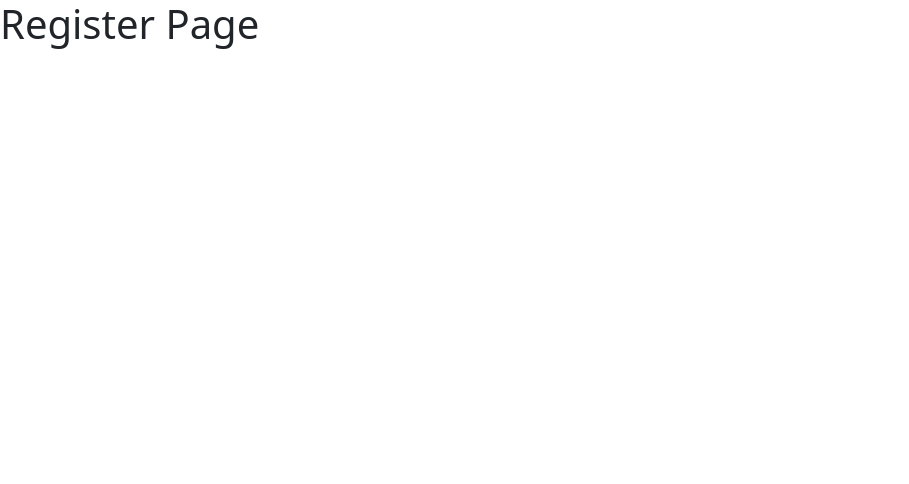
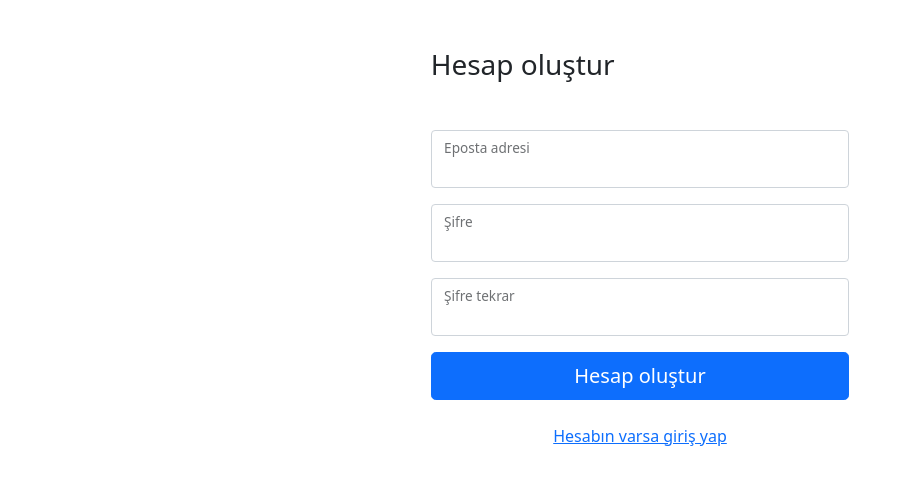
Before and after one commit to hamdiituu/task-manager-with-react, a React (Create React App) app: page /register in a window 1280 px wide. Shown: the top 484 px of the page, without its empty margins (0-909 px from the left). Built offline with nearby package versions, Linux system fonts and the light colour scheme.

Commit message:
login and register page add

```diff
--- a/src/App.js
+++ b/src/App.js
@@ -1,7 +1,7 @@
 import Router from "./router";
 function App() {
   return (
-    <div>
+    <div className="container-fluid">
       <Router />
     </div>
   );
--- a/src/pages/Login/Login.jsx
+++ b/src/pages/Login/Login.jsx
@@ -1,5 +1,44 @@
+import { Link } from "react-router-dom";
+
 function Login(params) {
-  return <h1>Login Page</h1>;
+  return (
+    <div className="col-12">
+      <div className="row mt-5">
+        <div class="d-flex justify-content-center">
+          <div class="col-4">
+            <main class="form-signin">
+              <form>
+                <h1 class="h3 mb-5 fw-light">Giriş yap</h1>
+
+                <div class="form-floating mb-3">
+                  <input type="email" class="form-control" />
+                  <label for="floatingInput">Eposta Adresi</label>
+                </div>
+                <div class="form-floating">
+                  <input type="password" class="form-control" />
+                  <label for="floatingPassword">Şifre</label>
+                </div>
+
+                <div class="checkbox mb-3 mt-3">
+                  <label>
+                    <input type="checkbox" value="remember-me" /> Beni hatırla
+                  </label>
+                </div>
+                <button class="w-100 btn btn-lg btn-primary" type="submit">
+                  Giriş yap
+                </button>
+              </form>
+              <div className="text-center mt-4">
+                <Link to={"/register"}>
+                  <a>Hesabın yoksa hesap oluştur</a>
+                </Link>
+              </div>
+            </main>
+          </div>
+        </div>
+      </div>
+    </div>
+  );
 }
 
 export default Login;
--- a/src/pages/Register/Register.jsx
+++ b/src/pages/Register/Register.jsx
@@ -1,5 +1,44 @@
+import { Link } from "react-router-dom";
+
 function Register(params) {
-  return <h1>Register Page</h1>;
+  return (
+    <div className="col-12">
+      <div className="row mt-5">
+        <div class="d-flex justify-content-center">
+          <div class="col-4">
+            <main class="form-signin">
+              <form>
+                <h1 class="h3 mb-5 fw-light">Hesap oluştur</h1>
+
+                <div class="form-floating mb-3">
+                  <input type="email" class="form-control" />
+                  <label for="floatingInput">Eposta adresi</label>
+                </div>
+                <div class="form-floating mb-3">
+                  <input type="password" class="form-control" />
+                  <label for="floatingPassword">Şifre</label>
+                </div>
+
+                <div class="form-floating mb-3">
+                  <input type="password" class="form-control" />
+                  <label for="floatingPassword">Şifre tekrar</label>
+                </div>
+
+                <button class="w-100 btn btn-lg btn-primary" type="submit">
+                  Hesap oluştur
+                </button>
+              </form>
+              <div className="text-center mt-4">
+                <Link to={"/login"}>
+                  <a>Hesabın varsa giriş yap</a>
+                </Link>
+              </div>
+            </main>
+          </div>
+        </div>
+      </div>
+    </div>
+  );
 }
 
 export default Register;
```
